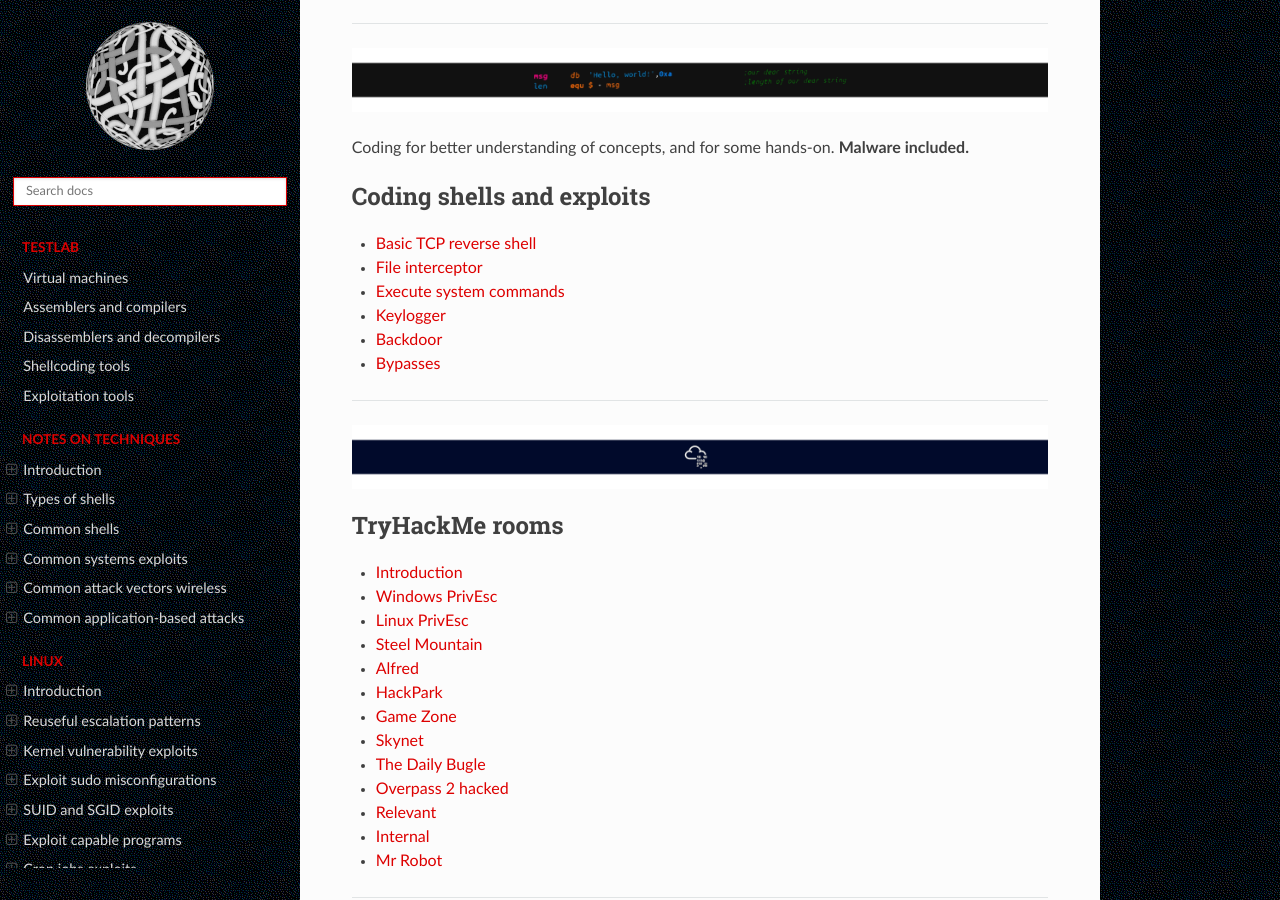
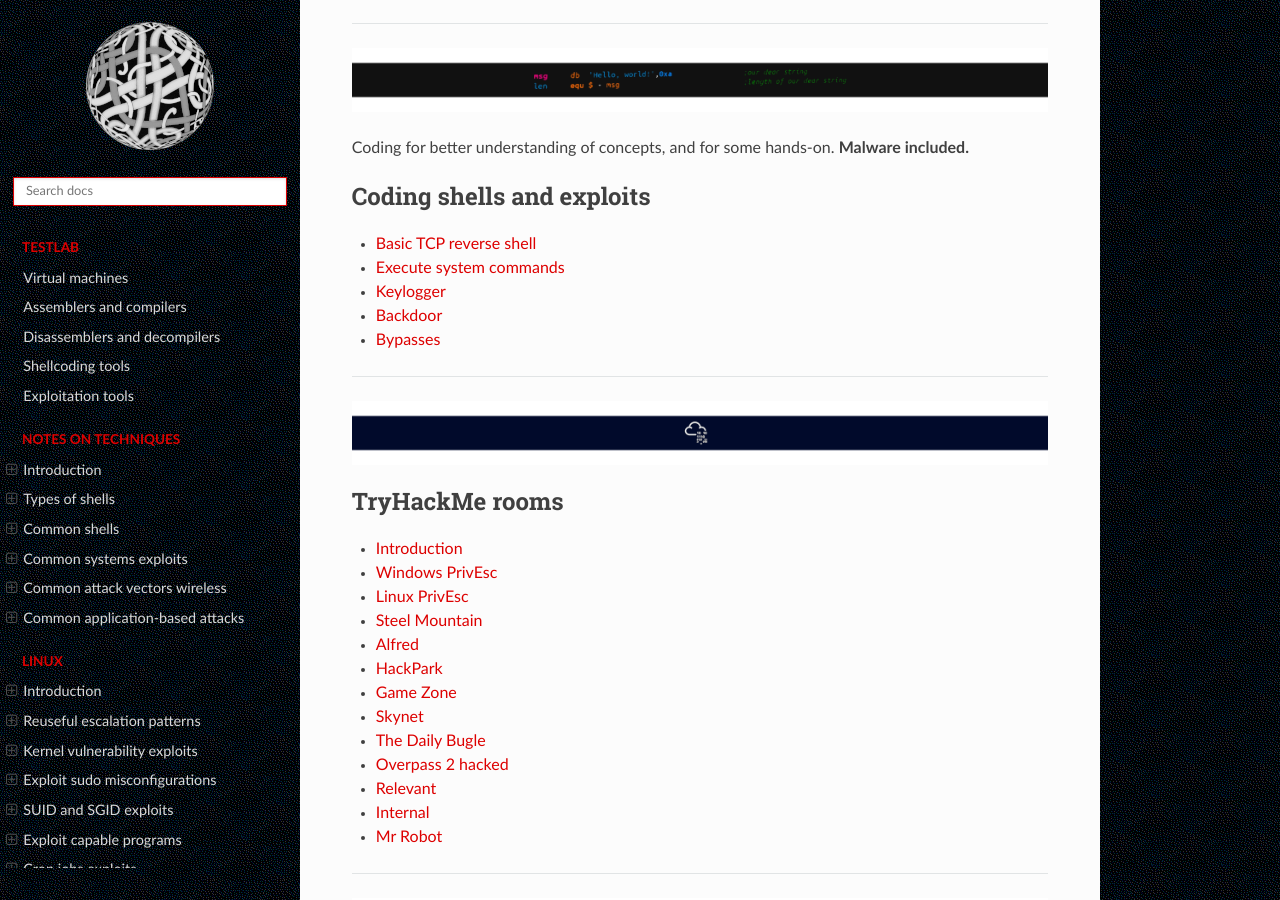
Before and after one commit to tymyrddin/red-escalation, a Sphinx documentation site: the page built from source/index.rst, in a window 1280 px wide and 900 px high, scrolled down 1442 px. Built offline with Sphinx 7.4.7 and the Read the Docs theme 2.0.0, drawn with Linux system fonts in a browser that asks for light colours.

Commit message:
Changed books

```diff
--- a/source/index.rst
+++ b/source/index.rst
@@ -76,7 +76,6 @@
    :caption: Coding shells and exploits
 
    Basic TCP reverse shell <https://github.com/tymyrddin/codes-exploits/tree/main/tcp-reverse-shell>
-   File interceptor <https://github.com/tymyrddin/codes-exploits/tree/main/file_interceptor>
    Execute system commands <https://github.com/tymyrddin/codes-exploits/tree/main/execute_commands>
    Keylogger <https://github.com/tymyrddin/codes-exploits/tree/main/keylogger>
    Backdoor <https://github.com/tymyrddin/codes-exploits/tree/main/backdoor>
```
Also changed, not shown: source/_static/images/books.png.
